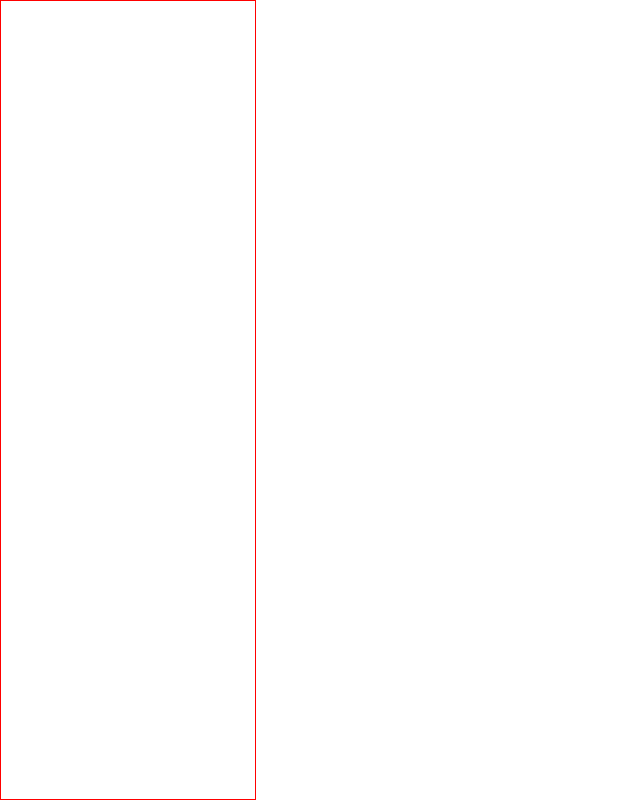
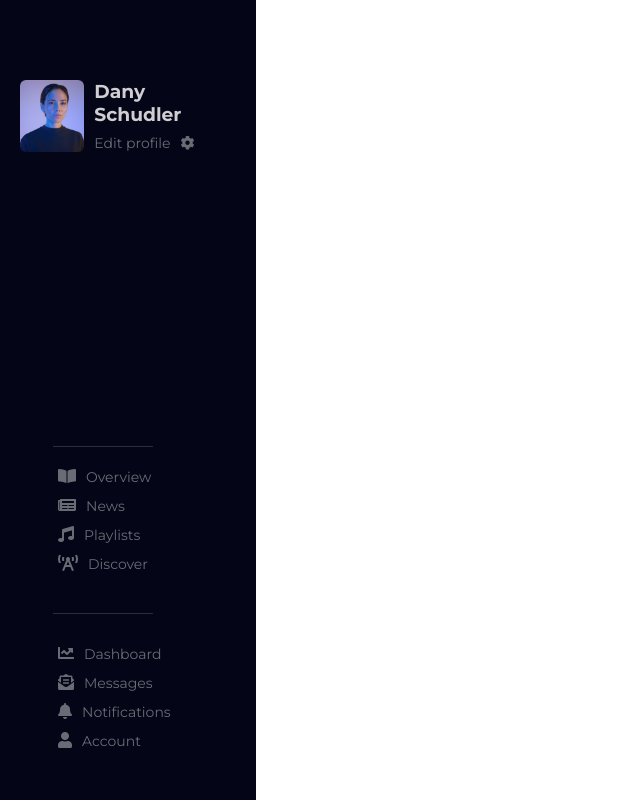
Before and after one commit to Gab-Barros/music-library, a plain HTML site: page index.html in a window 1280 px wide. Shown: the whole page, without its empty margins (0-640 px from the left). Drawn offline with Linux system fonts and the light colour scheme.

Commit message:
sidenav concluido

```diff
--- a/css/style.css
+++ b/css/style.css
@@ -2,6 +2,7 @@
 body,
 h1,
 h2,
+h3,
 p,
 ul,
 li,
@@ -10,8 +11,23 @@ a {
   padding: 0px;
 }
 
+body {
+  font-family: "Montserrat", sans-serif;
+}
+
 * {
   box-sizing: border-box;
+}
+
+ul {
+  list-style: none;
+}
+
+a {
+  text-decoration: none;
+  color: #e5e5e5e7;
+  opacity: 0.5;
+  font-size: 1rem;
 }
 
 img {
@@ -19,10 +35,111 @@ img {
   display: block;
 }
 
-/* SIDENAV */
+/*** SIDENAV ***/
 
 .sidenav {
   height: 100vh;
   width: 20%;
-  border: 1px solid red;
+  background: #040517;
+  padding: 80px 20px 40px 20px;
+  display: flex;
+  flex-direction: column;
 }
+
+/* profile */
+
+.profile {
+  display: flex;
+  flex: 1;
+}
+
+.profile-img {
+  border-radius: 6px;
+  width: 70px;
+  position: relative;
+  overflow-y: hidden;
+}
+
+.profile-img img {
+  border-radius: 6px;
+  position: absolute;
+  top: -8px;
+}
+
+.profile-info {
+  padding: 0px 10px 10px 10px;
+}
+
+.profile-info h3 {
+  color: #e5e5e5e7;
+}
+
+.profile-info a {
+  display: block;
+  text-decoration: none;
+  color: #e5e5e5e7;
+  opacity: 0.5;
+  margin-top: 8px;
+  font-size: 0.875rem;
+}
+
+.profile-info a:hover {
+  opacity: 1;
+}
+
+.profile-info i {
+  margin-left: 10px;
+}
+
+/* menus */
+
+.menu li a {
+  font-size: 0.875rem;
+}
+
+.menu1,
+.menu2 {
+  max-width: 150px;
+  margin: 0 auto;
+}
+
+.menu1::before {
+  content: "";
+  display: block;
+  width: 100px;
+  height: 1px;
+  background: #e5e5e5e7;
+  position: relative;
+  top: -10px;
+  opacity: 0.2;
+}
+
+.menu1::after {
+  content: "";
+  display: block;
+  width: 100px;
+  height: 1px;
+  background: #e5e5e5e7;
+  position: relative;
+  top: 30px;
+  opacity: 0.2;
+}
+
+.menu1 {
+  margin-bottom: 60px;
+}
+
+.menu li {
+  margin: 10px 5px;
+}
+
+.menu i {
+  color: #e5e5e5e7;
+  opacity: 0.5;
+  margin-right: 10px;
+}
+
+.menu li:hover a,
+.menu li:hover i {
+  opacity: 1;
+}
--- a/index.html
+++ b/index.html
@@ -4,12 +4,39 @@
   <meta charset="UTF-8">
   <meta http-equiv="X-UA-Compatible" content="IE=edge">
   <meta name="viewport" content="width=device-width, initial-scale=1.0">
+  <link rel="stylesheet" href="https://use.fontawesome.com/releases/v5.15.3/css/all.css" integrity="sha384-SZXxX4whJ79/gErwcOYf+zWLeJdY/qpuqC4cAa9rOGUstPomtqpuNWT9wdPEn2fk" crossorigin="anonymous">
+  <link rel="preconnect" href="https://fonts.gstatic.com">
+  <link href="https://fonts.googleapis.com/css2?family=Montserrat:wght@400;700&display=swap" rel="stylesheet">
   <link rel="stylesheet" href="./css/style.css">
   <title>Desafio Music Library - by Gabriel Barros</title>
 </head>
 <body>
   <nav class="sidenav">
 
+    <div class="profile">
+      <div class="profile-img"><img src="./assets/profile.jpg" alt="imagem de perfil"></div>
+      <div class="profile-info">
+        <h3>Dany Schudler</h3>
+        <a href="#">Edit profile<i class="fas fa-cog"></i></a>
+      </div>
+    </div>
+
+    <div class="menu">
+      <ul class="menu1">
+        <li><i class="fas fa-book-open"></i><a href="#">Overview</a></li>
+        <li><i class="fas fa-newspaper"></i><a href="#">News</a></li>
+        <li><i class="fas fa-music"></i><a href="#">Playlists</a></li>
+        <li><i class="fas fa-broadcast-tower"></i><a href="#">Discover</a></li>
+      </ul>
+
+      <ul class="menu2">
+        <li><i class="fas fa-chart-line"></i><a href="#">Dashboard</a></li>
+        <li><i class="fas fa-envelope-open-text"></i><a href="#">Messages</a></li>
+        <li><i class="fas fa-bell"></i><a href="#">Notifications</a></li>
+        <li><i class="fas fa-user"></i><a href="#">Account</a></li>
+      </ul>
+    </div>
+
   </nav>
 
   <script src="./js/script.js"></script>
```
Also changed, not shown: assets/playlist1.jpg (added), assets/playlist2.jpg (added), assets/playlist3.jpg (added), assets/playlist4.jpg (added), assets/profile.jpg (added), assets/track1.jpg (added), assets/track2.jpg (added), assets/track3.jpg (added), assets/track4.jpg (added), assets/track5.jpg (added), assets/track6.jpg (added), assets/track7.jpg (added), assets/view1.jpg (added), assets/view2.jpg (added), 1 more files.
